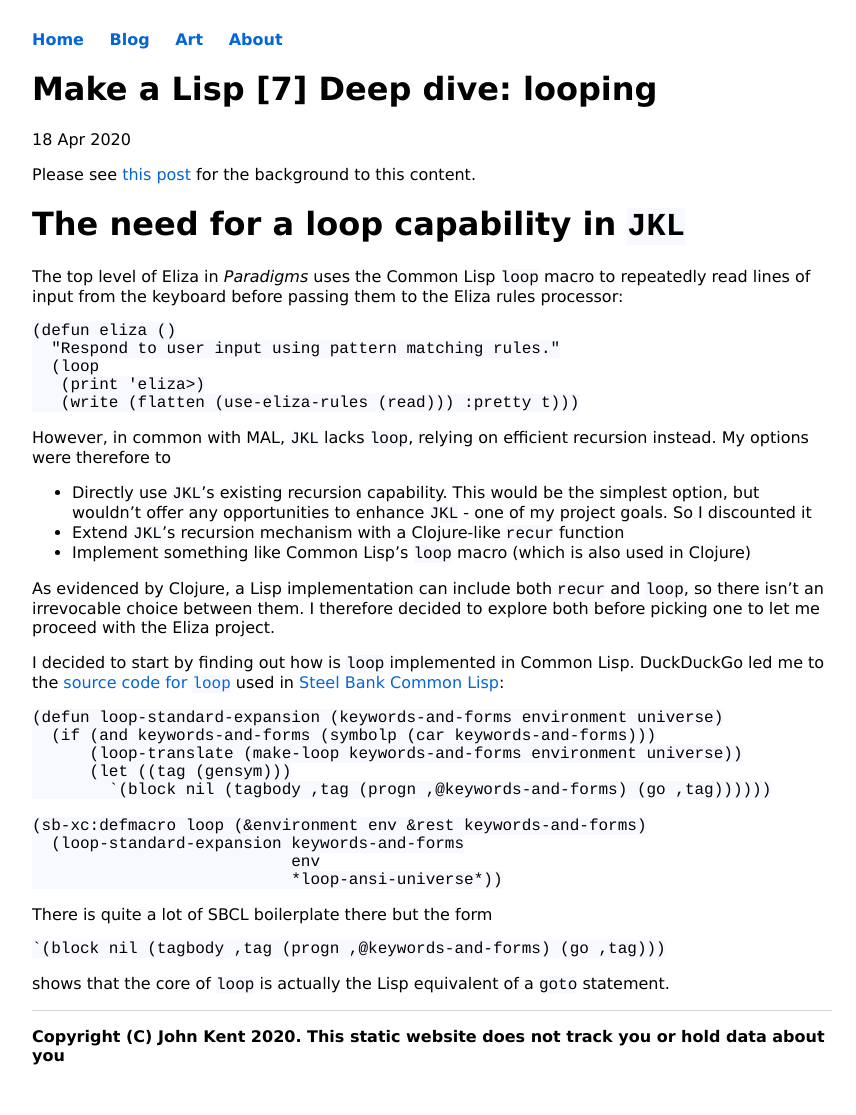
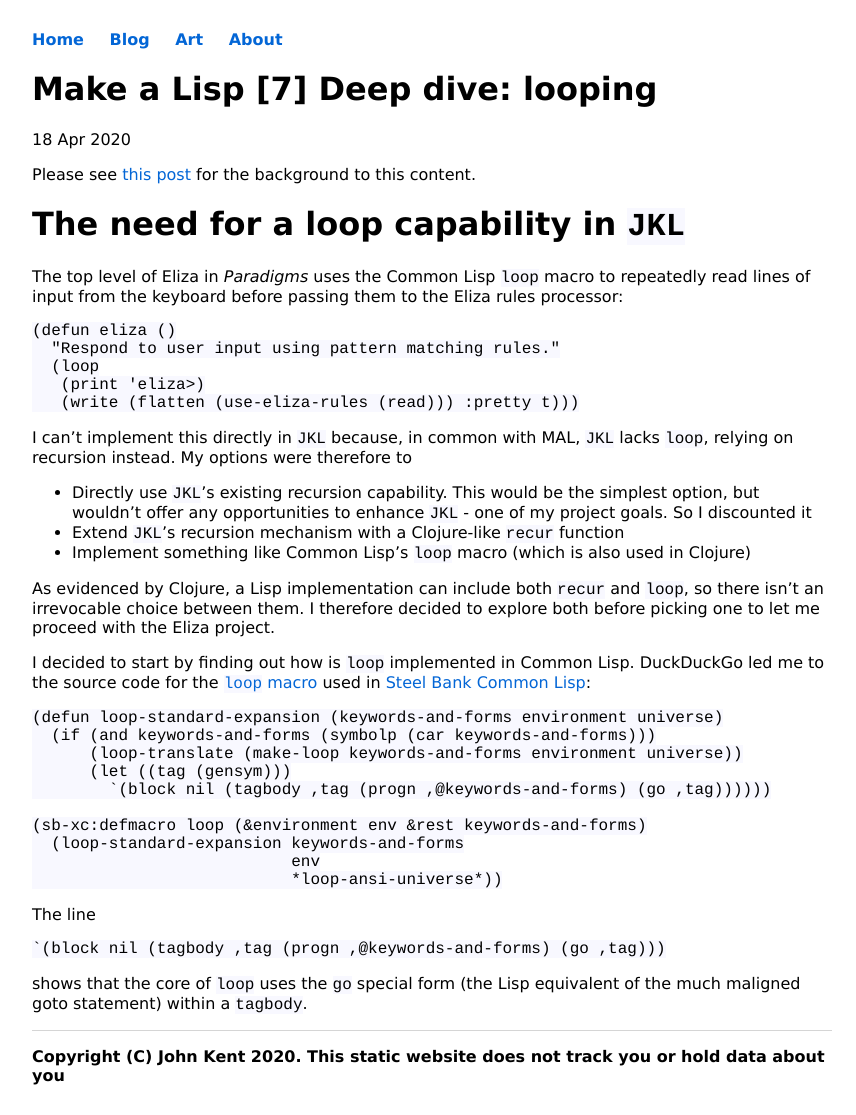
Before and after one commit to KineticLensman/KineticLensman.github.io, a Jekyll site: the page built from _posts/2020-04-18-looping-deep-dive.md, in a window 1280 px wide. Shown: the whole page, without its empty margins (208-1064 px from the left). Built offline with Jekyll 4.4.1, drawn with Linux system fonts in a browser that asks for light colours.

Commit message:
refined wording

````diff
--- a/_posts/2020-04-18-looping-deep-dive.md
+++ b/_posts/2020-04-18-looping-deep-dive.md
@@ -16,14 +16,14 @@ The top level of Eliza in *Paradigms* uses the Common Lisp `loop` macro to repea
    (print 'eliza>)
    (write (flatten (use-eliza-rules (read))) :pretty t)))
 ```
-However, in common with MAL, `JKL` lacks `loop`, relying on efficient recursion instead. My options were therefore to
+I can't implement this directly in `JKL` because, in common with MAL, `JKL` lacks `loop`, relying on recursion instead. My options were therefore to
 * Directly use `JKL`'s existing recursion capability. This would be the simplest option, but wouldn't offer any opportunities to enhance `JKL` - one of my project goals. So I discounted it
 * Extend `JKL`'s recursion mechanism with a Clojure-like `recur` function
 * Implement something like Common Lisp's `loop` macro (which is also used in Clojure)
 
 As evidenced by Clojure, a Lisp implementation can include both `recur` and `loop`, so there isn't an irrevocable choice between them. I therefore decided to explore both before picking one to let me proceed with the Eliza project.
 
-I decided to start by finding out how is `loop` implemented in Common Lisp. DuckDuckGo led me to the [source code for `loop`](https://github.com/sbcl/sbcl/blob/master/src/code/loop.lisp) used in [Steel Bank Common Lisp](https://github.com/sbcl/sbcl):
+I decided to start by finding out how is `loop` implemented in Common Lisp. DuckDuckGo led me to the source code for the [`loop` macro](https://github.com/sbcl/sbcl/blob/master/src/code/loop.lisp) used in [Steel Bank Common Lisp](https://github.com/sbcl/sbcl):
 
 ```
 (defun loop-standard-expansion (keywords-and-forms environment universe)
@@ -37,8 +37,8 @@ I decided to start by finding out how is `loop` implemented in Common Lisp. Duck
                            env
                            *loop-ansi-universe*))
 ```
-There is quite a lot of SBCL boilerplate there but the form
+The line
 ```
 `(block nil (tagbody ,tag (progn ,@keywords-and-forms) (go ,tag)))
 ```
-shows that the core of `loop` is actually the Lisp equivalent of a `goto` statement.
+shows that the core of `loop` uses the `go` special form (the Lisp equivalent of the much maligned goto statement) within a `tagbody`.
````
